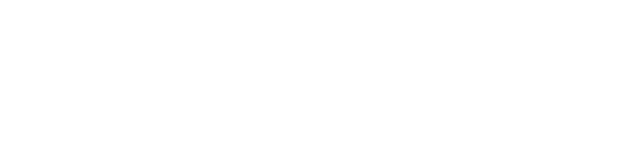
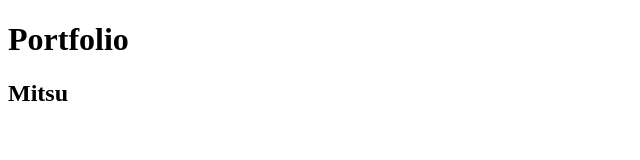
Before and after one commit to MitsuCODE5/HTML-without-CSS-profile, a plain HTML site: page index.html in a window 1280 px wide. Shown: the whole page, without its empty margins (0-640 px from the left). Drawn offline with Linux system fonts and the light colour scheme.

Commit message:
Update Index.html

```diff
--- a/index.html
+++ b/index.html
@@ -1,8 +1,12 @@
 <!DOCTYPE html>
+<html lang="en">
 <head>
-
+    <meta charset="UTF-8">
+    <meta name="viewport" content="width=device-width, initial-scale=1.0">
+    <title>Sanguansak's profile</title>
 </head>
 <body>
-
+    <h1>Portfolio</h1>
+    <h2>Mitsu</h2>
 </body>
 </html>
```
